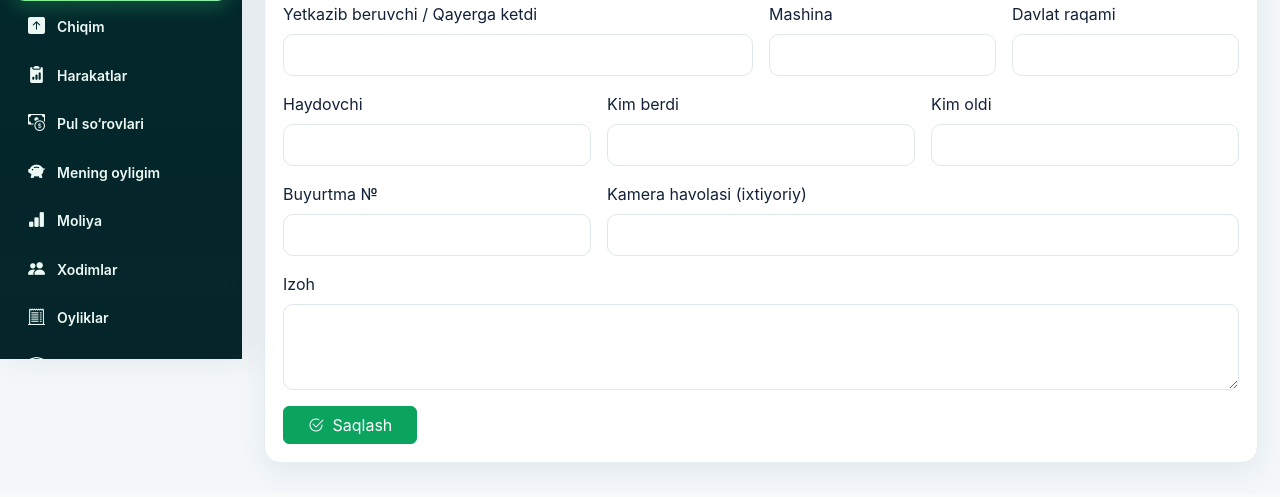
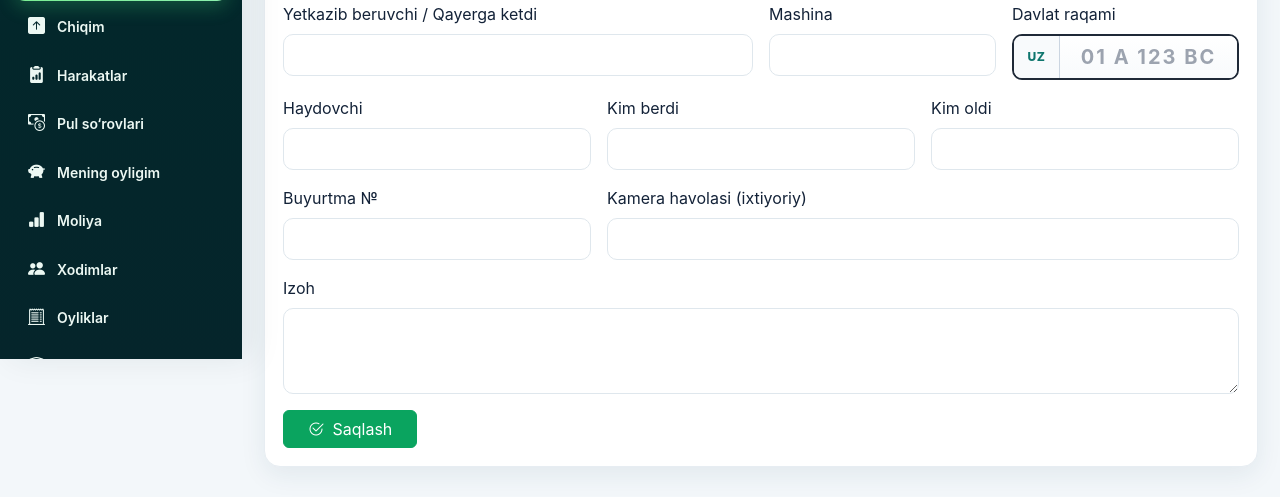
Before and after one commit to pharmmebeluz1/Ombor360, a Flask app: page /movement/IN in a window 1280 px wide. Shown: the part 441-938 px from the top of the page. Before the commit the page ends 915 px from the top, so only its background shows below. Run offline with Flask 3, Linux system fonts and the light colour scheme; a user stored in the database is signed in; data that the repository does not hold is empty.

Commit message:
Davlat raqami maydoni dizayni yangilandi

```diff
--- a/templates/movement_form.html
+++ b/templates/movement_form.html
@@ -1,5 +1,16 @@
 {% extends 'base.html' %}
 {% block title %}{% if kind=='IN' %}Kirim{% elif kind=='OUT' %}Chiqim{% else %}Qaytim{% endif %} — Ombor360°{% endblock %}
+{% block extra_head %}
+<style>
+/* Faqat davlat raqami maydoni uchun dizayn */
+.plate-field{display:flex;align-items:stretch;border:2px solid #1f2937;border-radius:10px;overflow:hidden;background:#fff;transition:.2s ease}
+.plate-field:focus-within{border-color:#10b981;box-shadow:0 0 0 .2rem rgba(16,185,129,.12)}
+.plate-uz{display:flex;align-items:center;justify-content:center;min-width:46px;padding:0 9px;background:#f8fafc;border-right:1px solid #cbd5e1;color:#0f766e;font-size:12px;font-weight:800;letter-spacing:.5px}
+.plate-input{border:0!important;border-radius:0!important;box-shadow:none!important;text-transform:uppercase;text-align:center;font-weight:800;font-size:20px;letter-spacing:2.5px;color:#111827;background:linear-gradient(180deg,#fff 0%,#f8fafc 100%)}
+.plate-input::placeholder{color:#9ca3af;font-weight:700;letter-spacing:2px}
+@media (max-width:576px){.plate-input{font-size:18px;letter-spacing:2px}.plate-uz{min-width:42px}}
+</style>
+{% endblock %}
 {% block content %}
 <h1 class="page-title">{% if kind=='IN' %}Kirim qilish{% elif kind=='OUT' %}Chiqim qilish{% else %}Qaytim{% endif %}</h1>
 
@@ -33,7 +44,13 @@
     <div class="col-md-3"><label class="form-label">Narx</label><input id="unitPriceInput" name="unit_price" type="number" step="0.01" class="form-control"></div>
     <div class="col-md-6"><label class="form-label">Yetkazib beruvchi / Qayerga ketdi</label><input name="supplier_or_destination" class="form-control"></div>
     <div class="col-md-3"><label class="form-label">Mashina</label><input name="vehicle_model" class="form-control"></div>
-    <div class="col-md-3"><label class="form-label">Davlat raqami</label><input name="vehicle_plate" class="form-control"></div>
+    <div class="col-md-3">
+      <label class="form-label">Davlat raqami</label>
+      <div class="plate-field">
+        <span class="plate-uz">UZ</span>
+        <input name="vehicle_plate" id="vehiclePlate" class="form-control plate-input" placeholder="01 A 123 BC" autocomplete="off" maxlength="14" inputmode="text">
+      </div>
+    </div>
     <div class="col-md-4"><label class="form-label">Haydovchi</label><input name="driver_name" class="form-control"></div>
     <div class="col-md-4"><label class="form-label">Kim berdi</label><input name="given_by" class="form-control"></div>
     <div class="col-md-4"><label class="form-label">Kim oldi</label><input name="received_by" class="form-control"></div>
@@ -56,6 +73,28 @@
   const meta = document.getElementById('selectedProductMeta');
   const findBtn = document.getElementById('scanFindBtn');
   const kind = {{ kind|tojson }};
+  const vehiclePlate = document.getElementById('vehiclePlate');
+
+  function formatVehiclePlate(value) {
+    const clean = (value || '').toUpperCase().replace(/[^A-Z0-9]/g, '');
+    // Odatdagi ko‘rinish: 01 A 123 BC. Boshqa format bo‘lsa faqat katta harfga o‘tkaziladi.
+    const standard = clean.match(/^(\d{2})([A-Z])(\d{0,3})([A-Z]{0,2})$/);
+    if (standard) {
+      return [standard[1], standard[2], standard[3], standard[4]].filter(Boolean).join(' ');
+    }
+    return (value || '').toUpperCase();
+  }
+
+  if (vehiclePlate) {
+    vehiclePlate.addEventListener('input', function () {
+      const cursorAtEnd = this.selectionStart === this.value.length;
+      this.value = formatVehiclePlate(this.value);
+      if (cursorAtEnd) this.setSelectionRange(this.value.length, this.value.length);
+    });
+    vehiclePlate.addEventListener('blur', function () {
+      this.value = formatVehiclePlate(this.value.trim());
+    });
+  }
 
   function normalize(v) {
     return (v || '').trim().toLowerCase();
```
